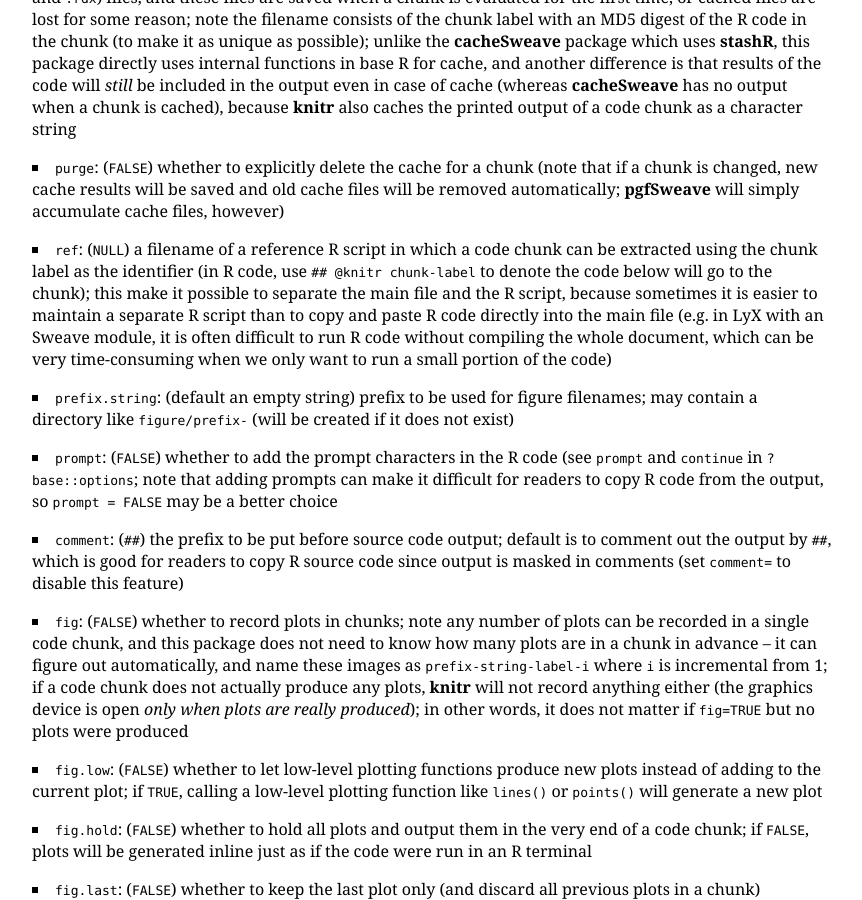
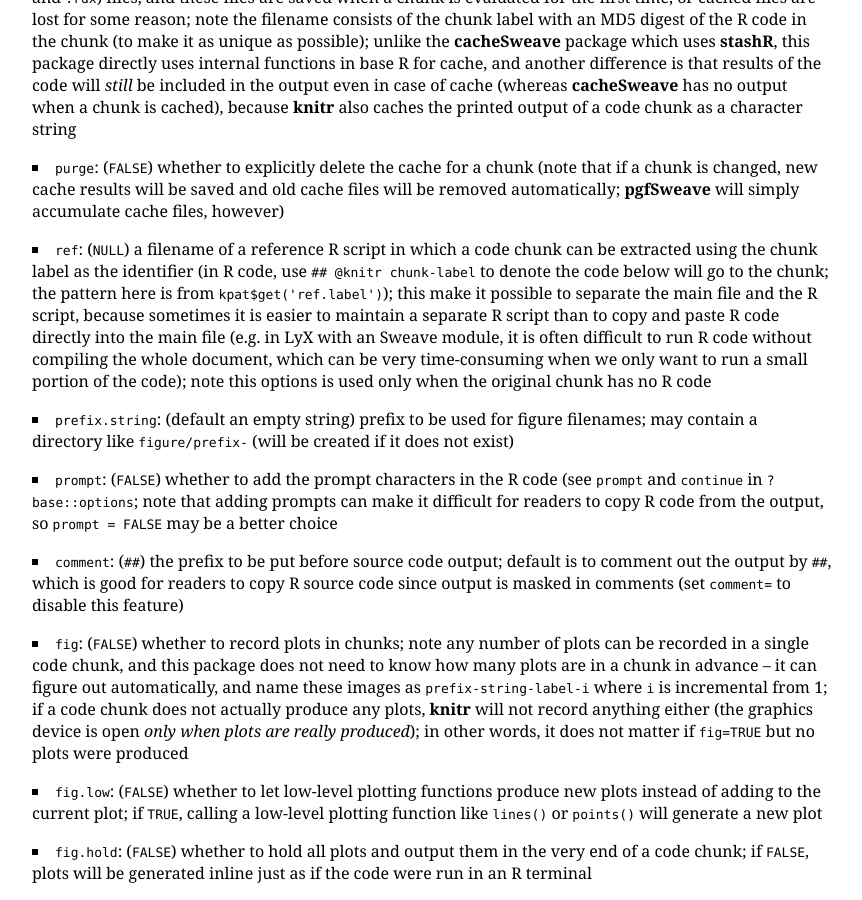
Before and after one commit to yihui/knitr, a Jekyll site: the page built from options.md, in a window 1280 px wide and 900 px high, scrolled down 1256 px. Shown: the whole window, without its empty margins (216-1078 px from the left). Built offline with Jekyll 4.4.1, drawn with Linux system fonts in a browser that asks for light colours; some web fonts are replaced.

Commit message:
doc code reference (#8)

```diff
--- a/options.md
+++ b/options.md
@@ -26,7 +26,7 @@
 - `tidy`: (`TRUE`) whether R code should be tidied up using the function `tidy.source()` in the **formatR** package; if it failed to tidy up, original R code will not be changed; `tidy = TRUE` is like `keep.source = FALSE` in Sweave, but it also tries not to discard R comments
 - `cache`: (`FALSE`) whether to cache a code chunk; when evaluating code chunks, the cached chunks are skipped, but the objects created in these chunks are (lazy) loaded from previously saved database (`.rdb` and `.rdx`) files, and these files are saved when a chunk is evaluated for the first time, or cached files are lost for some reason; note the filename consists of the chunk label with an MD5 digest of the R code in the chunk (to make it as unique as possible); unlike the **cacheSweave** package which uses **stashR**, this package directly uses internal functions in base R for cache, and another difference is that results of the code will *still* be included in the output even in case of cache (whereas **cacheSweave** has no output when a chunk is cached), because **knitr** also caches the printed output of a code chunk as a character string
 - `purge`: (`FALSE`) whether to explicitly delete the cache for a chunk (note that if a chunk is changed, new cache results will be saved and old cache files will be removed automatically; **pgfSweave** will simply accumulate cache files, however)
-- `ref`: (`NULL`) a filename of a reference R script in which a code chunk can be extracted using the chunk label as the identifier (in R code, use `## @knitr chunk-label` to denote the code below will go to the chunk); this make it possible to separate the main file and the R script, because sometimes it is easier to maintain a separate R script than to copy and paste R code directly into the main file (e.g. in LyX with an Sweave module, it is often difficult to run R code without compiling the whole document, which can be very time-consuming when we only want to run a small portion of the code)
+- `ref`: (`NULL`) a filename of a reference R script in which a code chunk can be extracted using the chunk label as the identifier (in R code, use `## @knitr chunk-label` to denote the code below will go to the chunk; the pattern here is from `kpat$get('ref.label')`); this make it possible to separate the main file and the R script, because sometimes it is easier to maintain a separate R script than to copy and paste R code directly into the main file (e.g. in LyX with an Sweave module, it is often difficult to run R code without compiling the whole document, which can be very time-consuming when we only want to run a small portion of the code); note this options is used only when the original chunk has no R code
 - `prefix.string`: (default an empty string) prefix to be used for figure filenames; may contain a directory like `figure/prefix-` (will be created if it does not exist)
 - `prompt`: (`FALSE`) whether to add the prompt characters in the R code (see `prompt` and `continue` in `?base::options`; note that adding prompts can make it difficult for readers to copy R code from the output, so `prompt = FALSE` may be a better choice
 - `comment`: (`##`) the prefix to be put before source code output; default is to comment out the output by `##`, which is good for readers to copy R source code since output is masked in comments (set `comment=` to disable this feature)
```
Also changed, not shown: patterns.md (+1 -0 lines).
